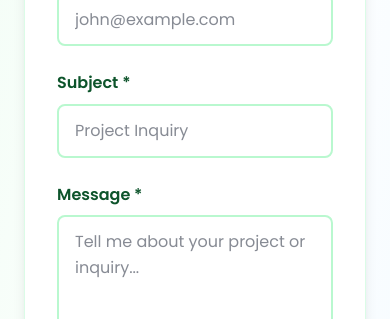
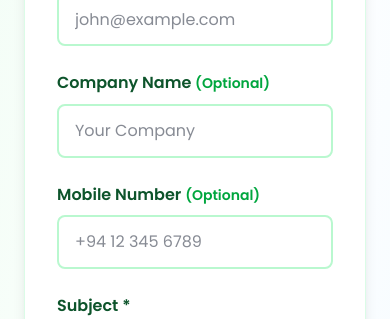
Before and after one commit to Sahaswari/my-portfolio-website, a React (Vite) app: page /contact in a window 390 px wide. Shown: the part 798-1117 px from the top of the page. Built offline with nearby package versions, Linux system fonts and the light colour scheme; no server answers.

Commit message:
feat: enhance contact form with optional company and phone fields, and include timestamp in email template

```diff
--- a/src/pages/Contact.tsx
+++ b/src/pages/Contact.tsx
@@ -7,6 +7,8 @@ export default function Contact() {
   const [formData, setFormData] = useState({
     name: "",
     email: "",
+    company: "",
+    phone: "",
     subject: "",
     message: "",
   });
@@ -31,7 +33,7 @@ export default function Contact() {
       await sendContactEmail(formData);
 
       setStatus("success");
-      setFormData({ name: "", email: "", subject: "", message: "" });
+      setFormData({ name: "", email: "", company: "", phone: "", subject: "", message: "" });
 
       // Reset success message after 5 seconds
       setTimeout(() => setStatus("idle"), 5000);
@@ -66,7 +68,7 @@ export default function Contact() {
   const socialLinks = [
     { icon: <FaGithub />, url: personalInfo.social.github, name: "GitHub" },
     { icon: <FaLinkedin />, url: personalInfo.social.linkedin, name: "LinkedIn" },
-    { icon: <FaTwitter />, url: personalInfo.social.twitter, name: "Twitter" },
+    { icon: <FaTwitter />, url: personalInfo.social.youtube, name: "YouTube" },
   ];
 
   return (
@@ -121,6 +123,38 @@ export default function Contact() {
                     required
                     className="w-full px-4 py-3 border-2 border-green-200 rounded-lg focus:ring-2 focus:ring-green-500 focus:border-green-500 outline-none transition"
                     placeholder="john@example.com"
+                  />
+                </div>
+
+                {/* Company (Optional) */}
+                <div>
+                  <label htmlFor="company" className="block text-green-900 font-semibold mb-2">
+                    Company Name <span className="text-green-600 text-sm">(Optional)</span>
+                  </label>
+                  <input
+                    type="text"
+                    id="company"
+                    name="company"
+                    value={formData.company}
+                    onChange={handleChange}
+                    className="w-full px-4 py-3 border-2 border-green-200 rounded-lg focus:ring-2 focus:ring-green-500 focus:border-green-500 outline-none transition"
+                    placeholder="Your Company"
+                  />
+                </div>
+
+                {/* Phone (Optional) */}
+                <div>
+                  <label htmlFor="phone" className="block text-green-900 font-semibold mb-2">
+                    Mobile Number <span className="text-green-600 text-sm">(Optional)</span>
+                  </label>
+                  <input
+                    type="tel"
+                    id="phone"
+                    name="phone"
+                    value={formData.phone}
+                    onChange={handleChange}
+                    className="w-full px-4 py-3 border-2 border-green-200 rounded-lg focus:ring-2 focus:ring-green-500 focus:border-green-500 outline-none transition"
+                    placeholder="+94 12 345 6789"
                   />
                 </div>
 
--- a/src/utils/emails.ts
+++ b/src/utils/emails.ts
@@ -4,6 +4,8 @@ import emailjs from '@emailjs/browser';
 interface ContactFormData {
   name: string;
   email: string;
+  company?: string;
+  phone?: string;
   subject: string;
   message: string;
 }
@@ -36,11 +38,29 @@ export async function sendContactEmail(formData: ContactFormData): Promise<void>
     });
 
     // Send email using EmailJS
+    const now = new Date();
+    const dateStr = now.toLocaleDateString('en-US', {
+      weekday: 'long',
+      year: 'numeric',
+      month: 'long',
+      day: 'numeric'
+    });
+    const timeStr = now.toLocaleTimeString('en-US', {
+      hour: '2-digit',
+      minute: '2-digit',
+      second: '2-digit',
+      hour12: true
+    });
+
     const templateParams = {
       from_name: formData.name,
       from_email: formData.email,
+      company: formData.company || "Not provided",
+      phone: formData.phone || "Not provided",
       subject: formData.subject,
       message: formData.message,
+      date: dateStr,
+      time: timeStr,
       to_name: "Sahaswari Senanayaka", // Your name
     };
 
```
